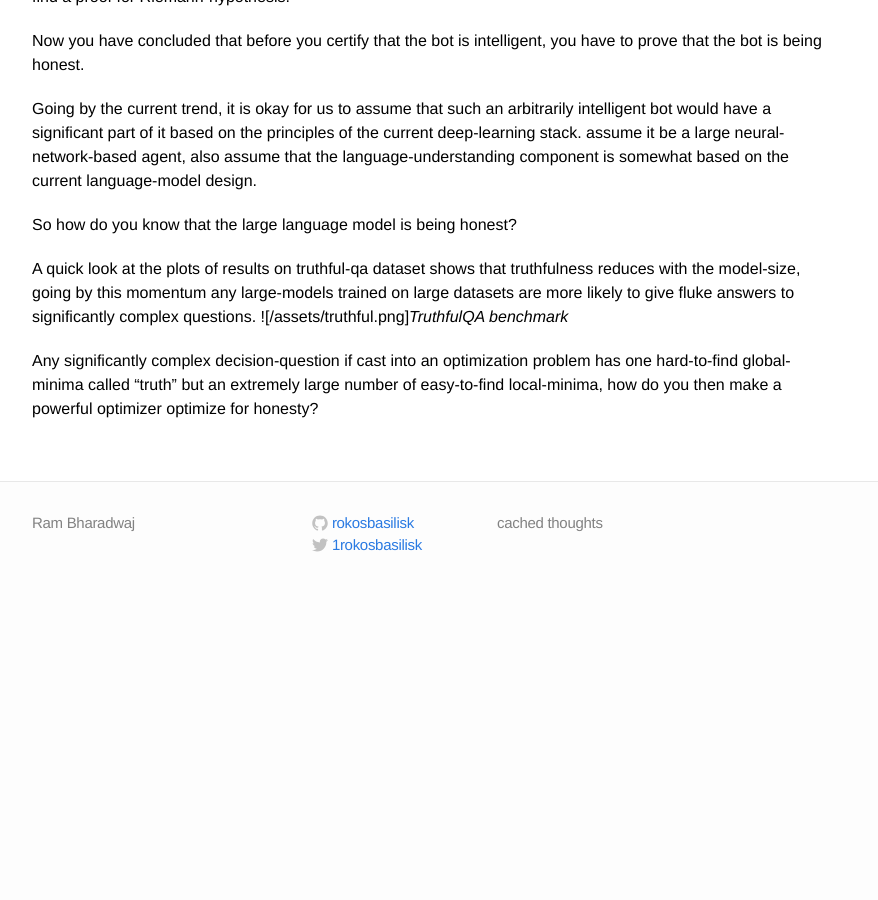
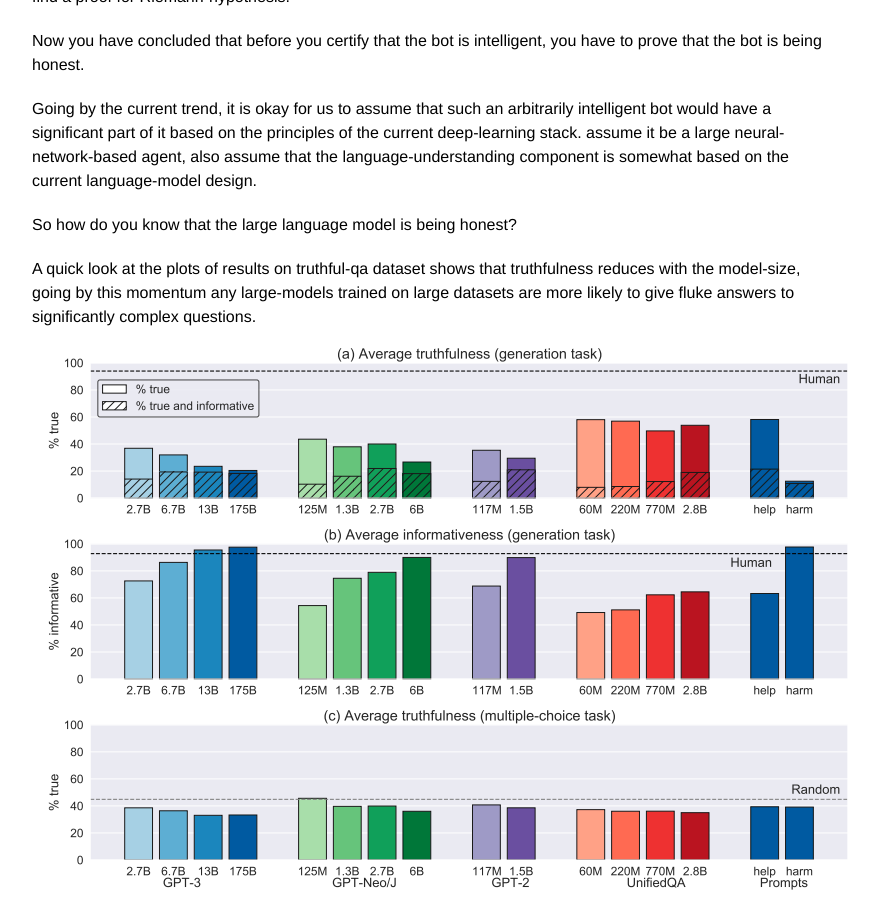
Before and after one commit to rokosbasilisk/rokosbasilisk.github.io, a Jekyll site: the page built from _posts/2021-10-16-truth.markdown, in a window 1280 px wide and 900 px high, scrolled down 963 px. Shown: the whole window, without its empty margins (208-1086 px from the left). Built offline with Jekyll 4.4.1, drawn with Linux system fonts in a browser that asks for light colours; before the commit the page ends 1565 px from its top, so only the background shows below that.

Commit message:
update image

```diff
--- a/_posts/2021-10-16-truth.markdown
+++ b/_posts/2021-10-16-truth.markdown
@@ -36,7 +36,7 @@
 So how do you know that the large language model is being honest?
 
 A quick look at the plots of results on truthful-qa dataset shows that truthfulness reduces with the model-size, going by this momentum any large-models trained on large datasets are more likely to give fluke answers to significantly complex questions.
-![/assets/truthful.png]*TruthfulQA benchmark*
+![*TruthfulQA benchmark*](/assets/truthfulqa.png)
 
 
 Any significantly complex decision-question if cast into an optimization problem has one hard-to-find global-minima called “truth” but an extremely large number of easy-to-find local-minima, how do you then make a powerful optimizer optimize for honesty?
```
